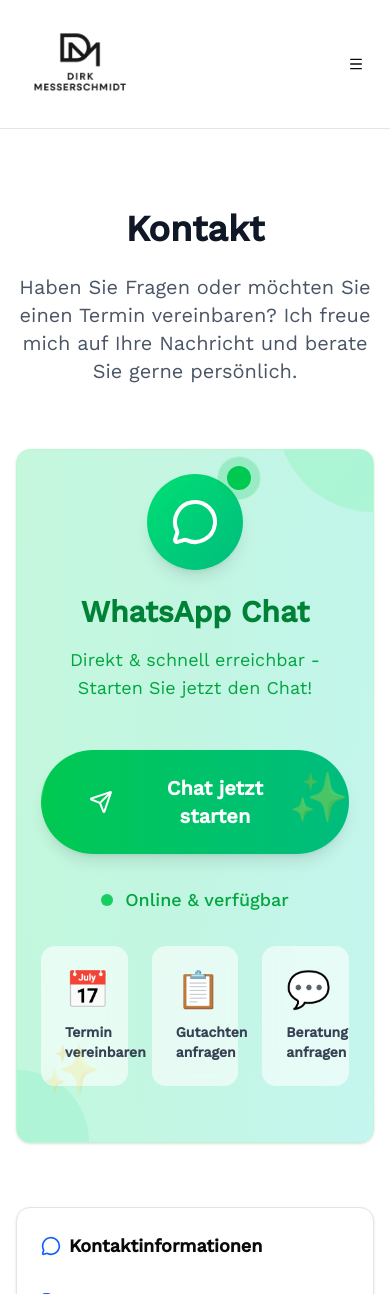
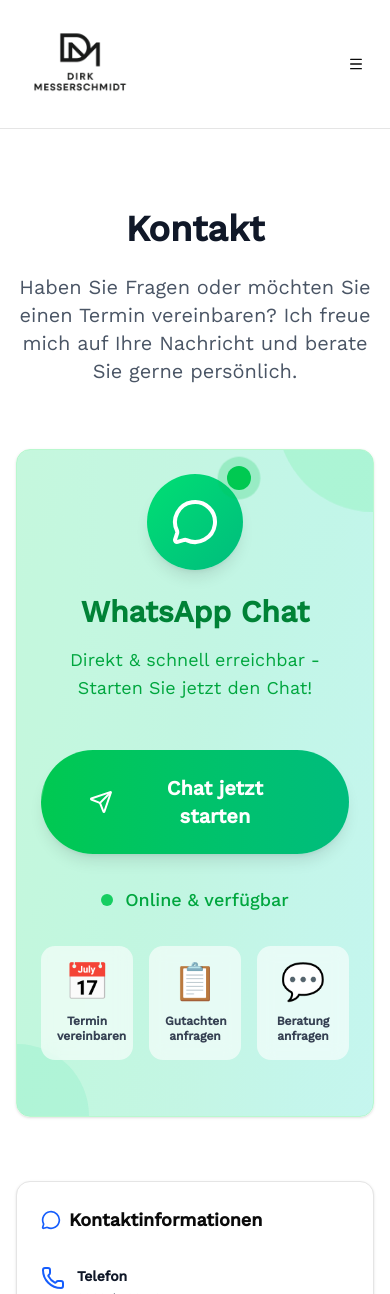
Before and after one commit to adrian1921677/dirkt-messerschmidt, a Next.js app: page /kontakt in a window 390 px wide. Shown: the top 1294 px of the page. Built offline with nearby package versions, Linux system fonts and the light colour scheme.

Commit message:
Fix mobile UI: Hide sparkles on mobile and improve text sizing under service icons

```diff
--- a/src/app/kontakt/page.tsx
+++ b/src/app/kontakt/page.tsx
@@ -100,41 +100,41 @@
               </div>
 
               {/* Quick Actions - Größer */}
-              <div className="grid grid-cols-3 gap-6 max-w-2xl mx-auto">
+              <div className="grid grid-cols-3 gap-4 max-w-2xl mx-auto">
                 <a
                   href="https://wa.me/491711415899?text=Termin%20vereinbaren"
                   target="_blank"
                   rel="noopener noreferrer"
-                  className="group/quick bg-white/60 hover:bg-white/80 backdrop-blur-sm rounded-xl p-6 text-center transition-all duration-300 hover:scale-105 hover:shadow-lg"
+                  className="group/quick bg-white/60 hover:bg-white/80 backdrop-blur-sm rounded-xl p-4 text-center transition-all duration-300 hover:scale-105 hover:shadow-lg"
                 >
                   <div className="text-4xl mb-3 group-hover/quick:animate-bounce">📅</div>
-                  <div className="text-sm font-semibold text-gray-700 text-center">Termin vereinbaren</div>
+                  <div className="text-xs font-semibold text-gray-700 text-center leading-tight">Termin vereinbaren</div>
                 </a>
                 <a
                   href="https://wa.me/491711415899?text=Gutachten%20anfragen"
                   target="_blank"
                   rel="noopener noreferrer"
-                  className="group/quick bg-white/60 hover:bg-white/80 backdrop-blur-sm rounded-xl p-6 text-center transition-all duration-300 hover:scale-105 hover:shadow-lg"
+                  className="group/quick bg-white/60 hover:bg-white/80 backdrop-blur-sm rounded-xl p-4 text-center transition-all duration-300 hover:scale-105 hover:shadow-lg"
                 >
                   <div className="text-4xl mb-3 group-hover/quick:animate-bounce">📋</div>
-                  <div className="text-sm font-semibold text-gray-700 text-center">Gutachten anfragen</div>
+                  <div className="text-xs font-semibold text-gray-700 text-center leading-tight">Gutachten anfragen</div>
                 </a>
                 <a
                   href="https://wa.me/491711415899?text=Beratung%20anfragen"
                   target="_blank"
                   rel="noopener noreferrer"
-                  className="group/quick bg-white/60 hover:bg-white/80 backdrop-blur-sm rounded-xl p-6 text-center transition-all duration-300 hover:scale-105 hover:shadow-lg"
+                  className="group/quick bg-white/60 hover:bg-white/80 backdrop-blur-sm rounded-xl p-4 text-center transition-all duration-300 hover:scale-105 hover:shadow-lg"
                 >
                   <div className="text-4xl mb-3 group-hover/quick:animate-bounce">💬</div>
-                  <div className="text-sm font-semibold text-gray-700 text-center">Beratung anfragen</div>
+                  <div className="text-xs font-semibold text-gray-700 text-center leading-tight">Beratung anfragen</div>
                 </a>
               </div>
 
-              {/* Floating Elements */}
-              <div className="absolute top-6 right-6 text-green-400/30 group-hover:text-green-400/50 transition-colors">
+              {/* Floating Elements - nur auf Desktop */}
+              <div className="absolute top-6 right-6 text-green-400/30 group-hover:text-green-400/50 transition-colors hidden md:block">
                 <div className="text-5xl animate-pulse delay-500">✨</div>
               </div>
-              <div className="absolute bottom-6 left-6 text-emerald-400/30 group-hover:text-emerald-400/50 transition-colors">
+              <div className="absolute bottom-6 left-6 text-emerald-400/30 group-hover:text-emerald-400/50 transition-colors hidden md:block">
                 <div className="text-5xl animate-pulse delay-1000">✨</div>
               </div>
             </CardContent>
```
